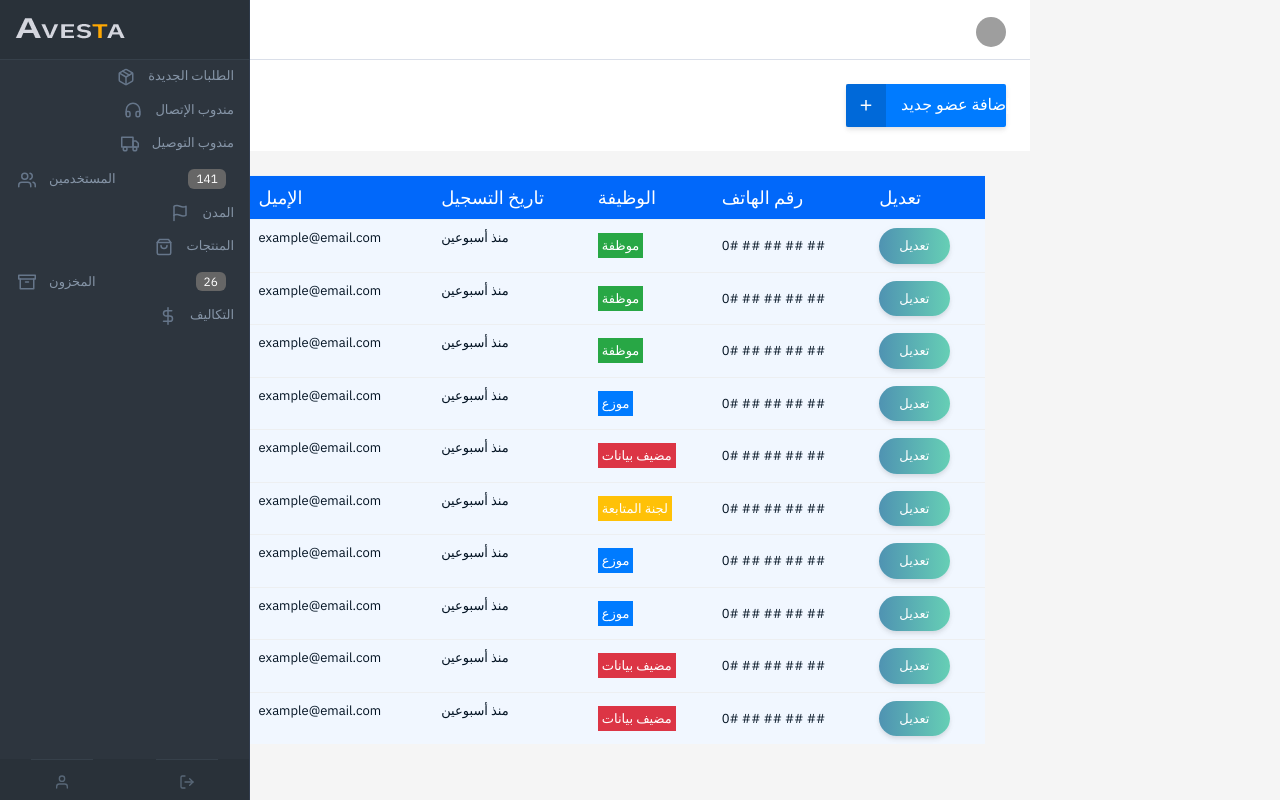
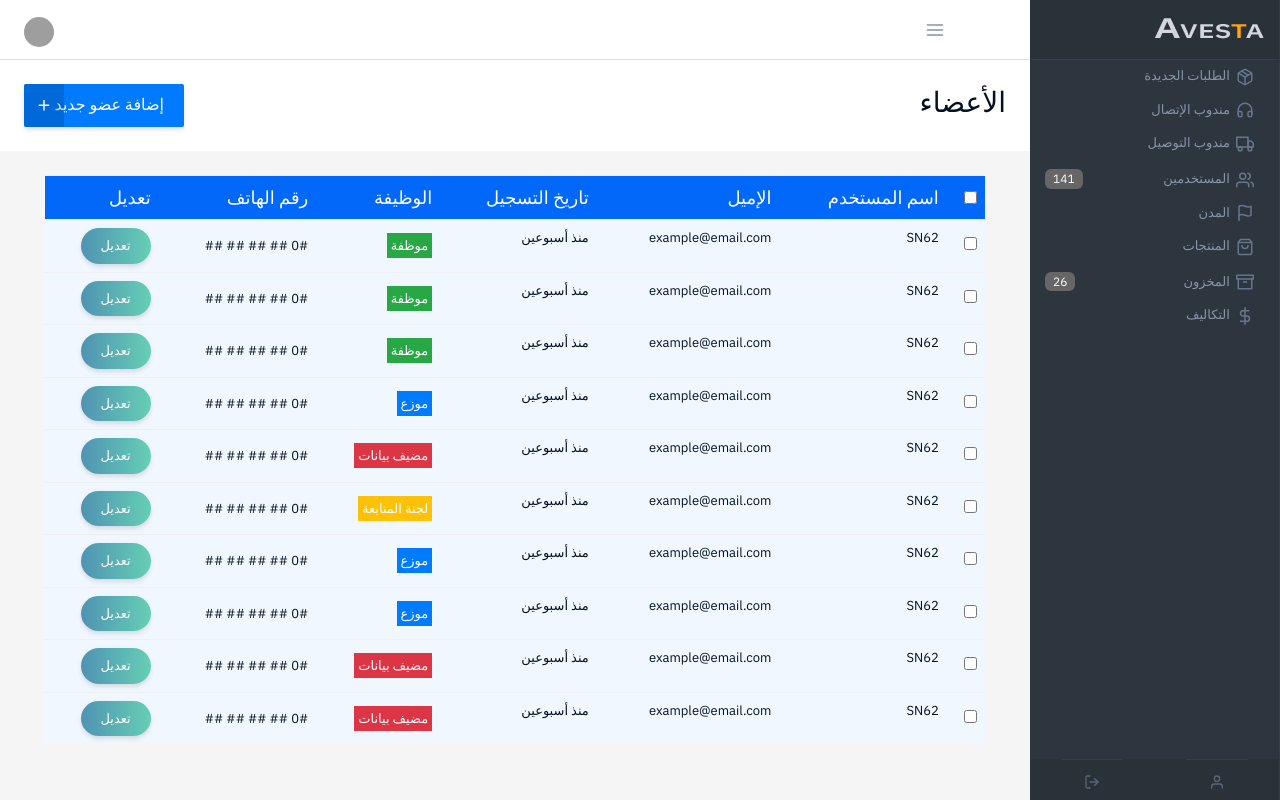
Before and after one commit to faissaloux/Codpanel, a PHP site: page /users.php in a window 1280 px wide. Run offline with PHP 8.4, Linux system fonts and the light colour scheme; some libraries are stand-ins or nearby versions; some web fonts are replaced; grey boxes are pictures that could not be loaded.

Commit message:
turn users page to rtl

```diff
--- a/users.php
+++ b/users.php
@@ -130,7 +130,7 @@
         <script src="https://oss.maxcdn.com/respond/1.4.2/respond.min.js"></script>
         <![endif]-->
     </head>
-    <body>
+    <body dir="rtl">
         <?php require_once 'inc/actions.php'; ?>
         <!--================================-->
         <!-- Page Container Start -->
@@ -171,7 +171,7 @@
                 <div class="page-inner mt-4">
                     <div class="d-flex">
                         <div class="col-12">
-                            <div class="card-body pd-0">
+                            <div class="card-body pd-0 tx-right">
                                 <table class="table table-primary">
                                     <thead>
                                         <tr>
```
